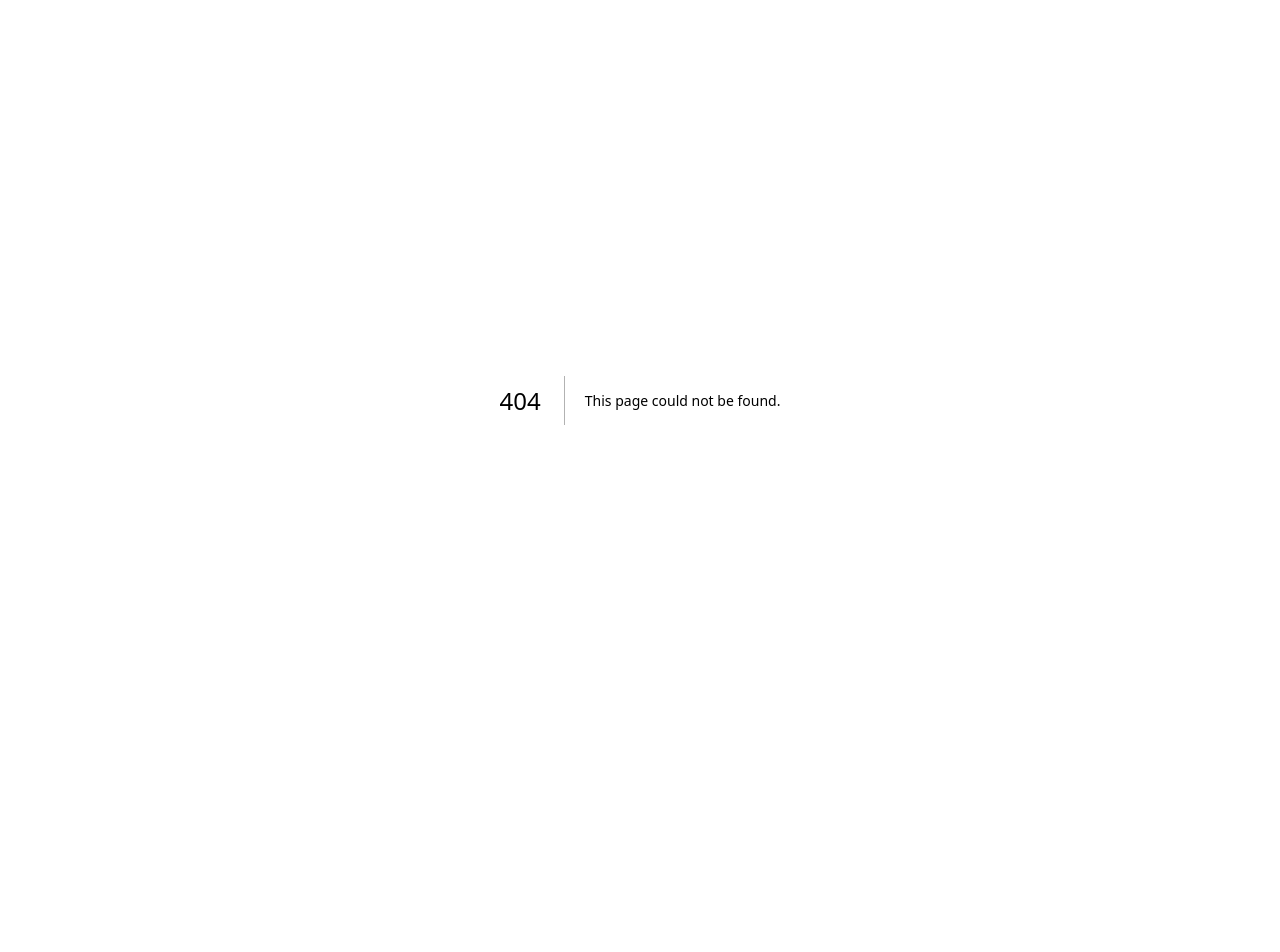
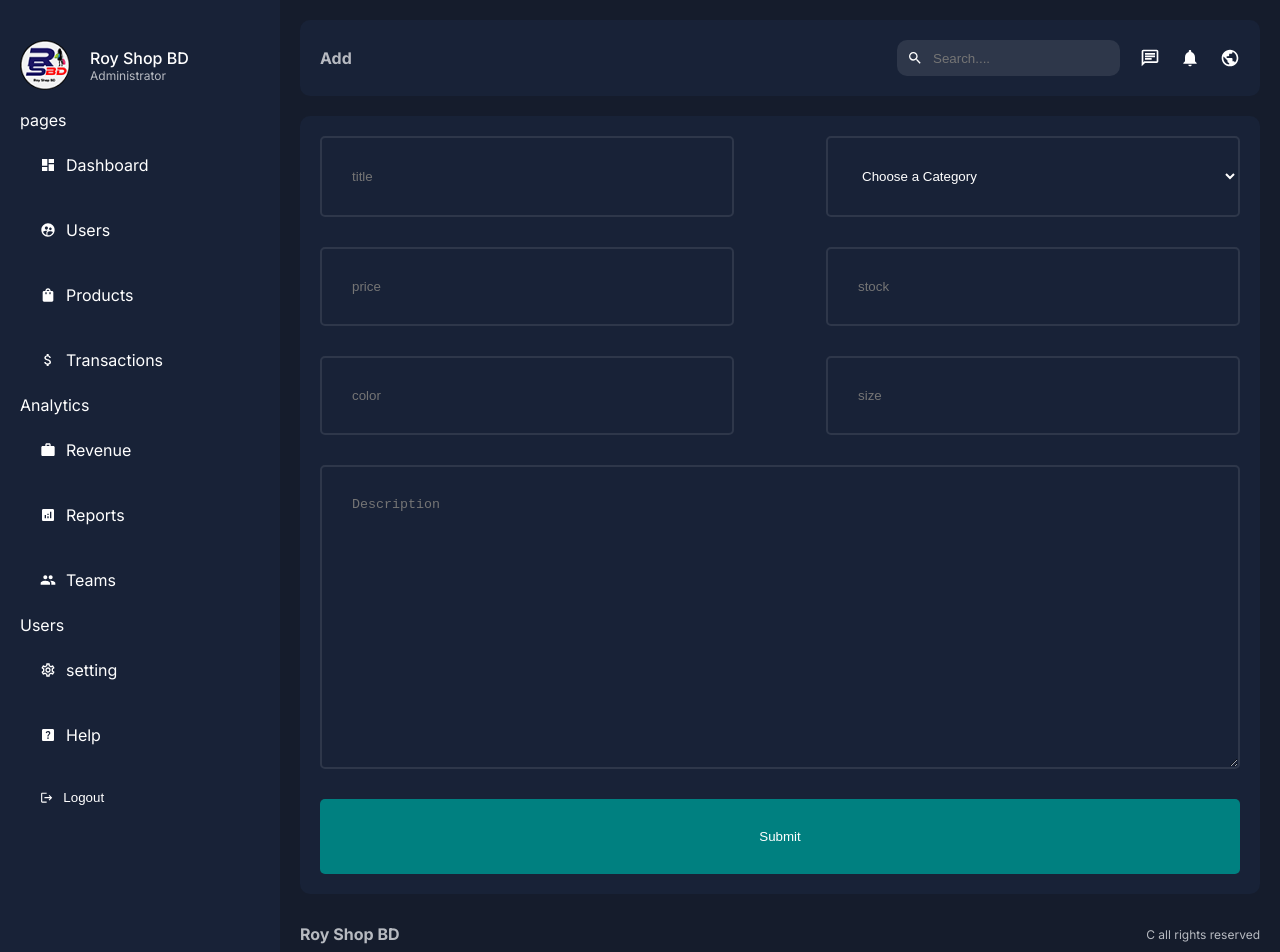
Before and after one commit to ROYSHOPBD/Next-Admin, a Next.js app: page /dashboard/products/add in a window 1280 px wide. Before the commit this address had no page. Shown: the top 952 px of the page. Before the commit the page ends 800 px from the top, so only its background shows below. Built offline with nearby package versions, Linux system fonts and the light colour scheme.

Commit message:
product page update

```diff
--- /dev/null
+++ b/app/dashboard/products/add/page.jsx
@@ -0,0 +1,31 @@
+import React from "react";
+import styles from "@/app/ui/dashboard/products/addProduct/addProduct.module.css";
+
+const AddProductPage = () => {
+  return (
+    <div className={styles.container}>
+      <form action="" className={styles.form}>
+        <input type="text" name="title" placeholder="title" required />
+        <select name="cat" id="cat">
+          <option value="general">Choose a Category</option>
+          <option value="kitchen">Kitchen</option>
+          <option value="phone">Phone</option>
+          <option value="computer">Computer</option>
+        </select>
+        <input type="number" name="price" placeholder="price" required />
+        <input type="number" name="stock" placeholder="stock" required />
+        <input type="number" name="color" placeholder="color" required />
+        <input type="number" name="size" placeholder="size" required />
+        <textarea
+          name="desc"
+          id="desc"
+          rows="16"
+          placeholder="Description"
+        ></textarea>
+        <button type="submit">Submit</button>
+      </form>
+    </div>
+  );
+};
+
+export default AddProductPage;
--- a/app/dashboard/users/page.jsx
+++ b/app/dashboard/users/page.jsx
@@ -9,7 +9,7 @@ const UsersPage = () => {
   return (
     <div className={styles.container}>
       <div className={styles.top}>
-        <Search placeholder="search fir a user..." />
+        <Search placeholder="search for a user..." />
         <Link href="/dashboard/users/add">
           <button className={styles.addButton}>Add New</button>
         </Link>
--- /dev/null
+++ b/app/ui/dashboard/products/addProduct/addProduct.module.css
@@ -0,0 +1,39 @@
+.container {
+    background-color: var(--bgSoft);
+    padding: 20px;
+    border-radius: 10px;
+    margin-top: 20px;
+}
+
+.form {
+    display: flex;
+    flex-wrap: wrap;
+    justify-content: space-between;
+}
+
+.form input, .form textarea, .form select {
+    padding: 30px;
+    background-color: transparent;
+    color: var(--text);
+    border: 2px solid #2e374a;
+    border-radius: 5px;
+    margin-bottom: 30px;
+}
+
+.form input, .form select {
+    width: 45%;
+}
+
+.form textarea {
+    width: 100%;
+}
+
+.form button {
+    width: 100%;
+    padding: 30px;
+    background-color: teal;
+    color: var(--text);
+    border: none;
+    border-radius: 5px;
+    cursor: pointer;
+}
```
